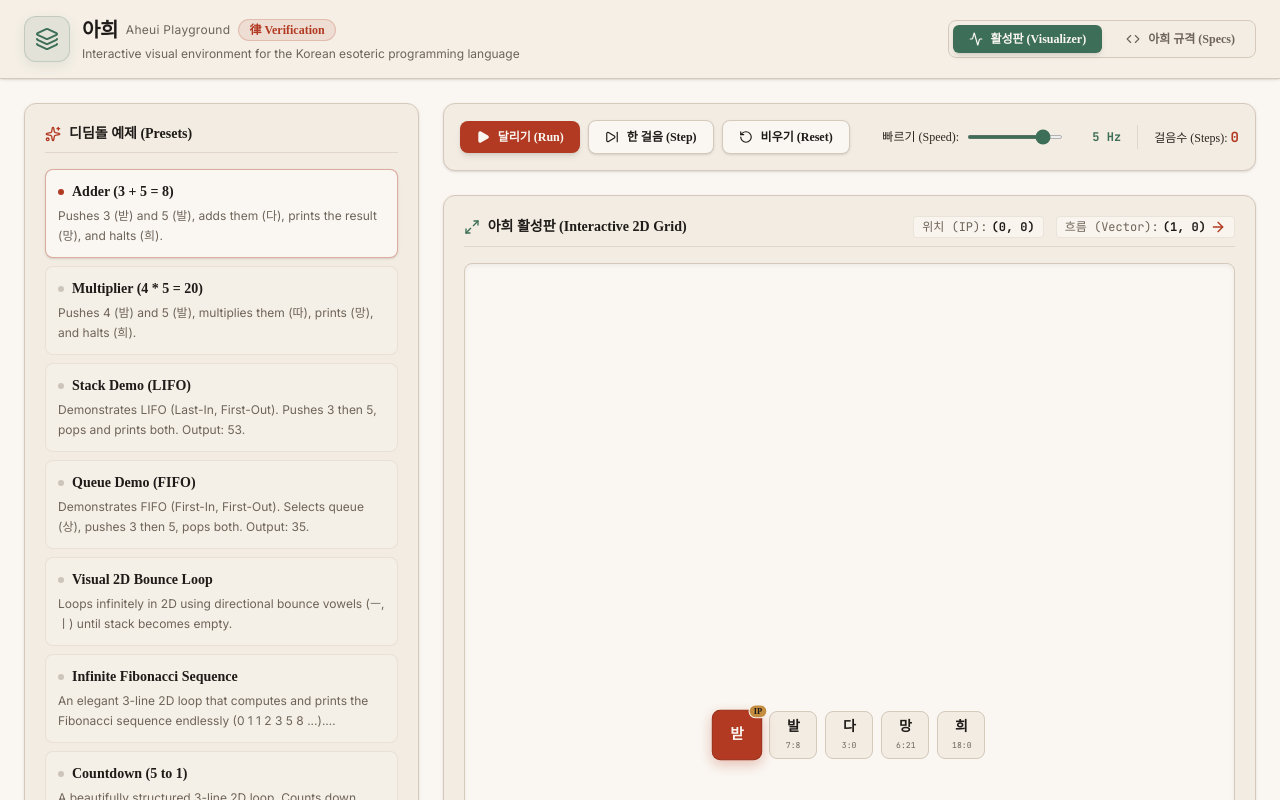
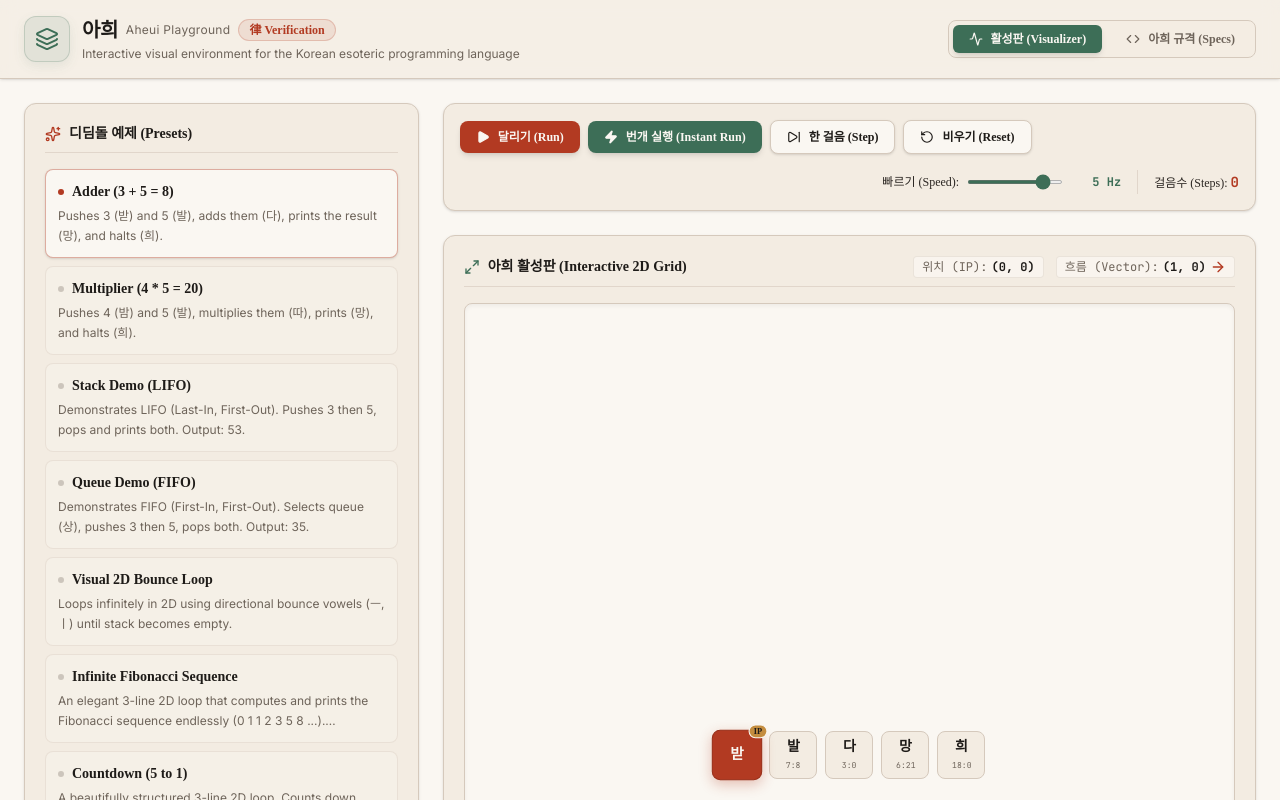
Before and after one commit to iannmiui-png/Aheuil-, a React (Vite) app: page / in a window 1280 px wide. Shown: the top 800 px of the page. Built offline with nearby package versions, Linux system fonts and the light colour scheme.

Commit message:
Add files via upload

```diff
--- a/src/App.tsx
+++ b/src/App.tsx
@@ -23,7 +23,8 @@ import {
   Hash,
   Activity,
   Maximize2,
-  Compass
+  Compass,
+  Zap
 } from "lucide-react";
 import {
   AheuiInterpreter,
@@ -74,7 +75,8 @@ const PRESETS = [
   {
     name: "Prime Checker (2D Grid Loop)",
     description: "Takes an integer input N and outputs 1 if N is prime, or 0 if composite. Features a beautifully aligned 2D search loop with custom horizontal routing (어) and vertical branching (초).",
-    code: "방반아아아아아우      사반반나망희\n아사사받반타다사팍카팍카삭자초\n초어어어어어러어석퍽커퍽커서어\n사반반타망희"
+    code: "방반아아아아아우      사반반나망희\n아사사받반타다사팍카팍카삭자초\n초어어어어어러어석퍽커퍽커서어\n사반반타망희",
+    defaultInput: "7"
   },
   {
     name: "Project Euler 7 (10,001st Prime)",
@@ -102,10 +104,12 @@ export default function App() {
   const [output, setOutput] = useState("");
   const [stepCount, setStepCount] = useState(0);
 
-  // Initialize interpreter with current code
+  // Initialize interpreter and reset run state with current code/input changes
   useEffect(() => {
+    setIsRunning(false);
+    setStepCount(0);
     handleLoad();
-  }, [sourceCode]);
+  }, [sourceCode, inputBuffer]);
 
   // Load code into interpreter
   const handleLoad = () => {
@@ -159,16 +163,36 @@ export default function App() {
     };
   }, [isRunning, speed]);
 
+  // Input buffer is fully synchronized and loaded as part of the main effect above
+
   const handleReset = () => {
     setIsRunning(false);
     setStepCount(0);
     handleLoad();
   };
 
-  const handlePresetSelect = (presetCode: string) => {
+  const handlePresetSelect = (preset: typeof PRESETS[number]) => {
     setIsRunning(false);
     setStepCount(0);
-    setSourceCode(presetCode);
+    setSourceCode(preset.code);
+    setInputBuffer(preset.defaultInput || "");
+  };
+
+  const runToHalt = () => {
+    const interpreter = interpreterRef.current;
+    if (interpreter.halted) return;
+
+    setIsRunning(false);
+    let steps = 0;
+    const maxSteps = 50000; // safe limit to prevent browser freezing
+
+    while (!interpreter.halted && steps < maxSteps) {
+      interpreter.step();
+      steps++;
+    }
+
+    setStepCount(prev => prev + steps);
+    updateStates();
   };
 
   const activeStorageCount = storage.filter(s => s.length > 0).length;
@@ -262,7 +286,7 @@ export default function App() {
                     {PRESETS.map((preset) => (
                       <button
                         key={preset.name}
-                        onClick={() => handlePresetSelect(preset.code)}
+                        onClick={() => handlePresetSelect(preset)}
                         className={`text-left p-3 rounded-lg border transition-all hover:bg-hanji-white/50 group ${
                           sourceCode === preset.code
                             ? "bg-hanji-white border-dancheong-red/40 text-ink-black shadow-sm"
@@ -353,6 +377,18 @@ export default function App() {
                         달리기 (Run)
                       </button>
                     )}
+                    <button
+                      onClick={runToHalt}
+                      disabled={halted || isRunning}
+                      className={`px-4 py-2 rounded-lg text-xs font-serif font-semibold transition-all flex items-center gap-2 ${
+                        halted || isRunning
+                          ? "bg-ink-muted/10 text-ink-muted/40 border border-clay-gray/45 cursor-not-allowed opacity-50"
+                          : "bg-celadon-green hover:bg-celadon-hover text-hanji-white shadow-md cursor-pointer"
+                      }`}
+                    >
+                      <Zap className="w-3.5 h-3.5 fill-current" />
+                      번개 실행 (Instant Run)
+                    </button>
                     <button
                       onClick={step}
                       disabled={halted || isRunning}
```
